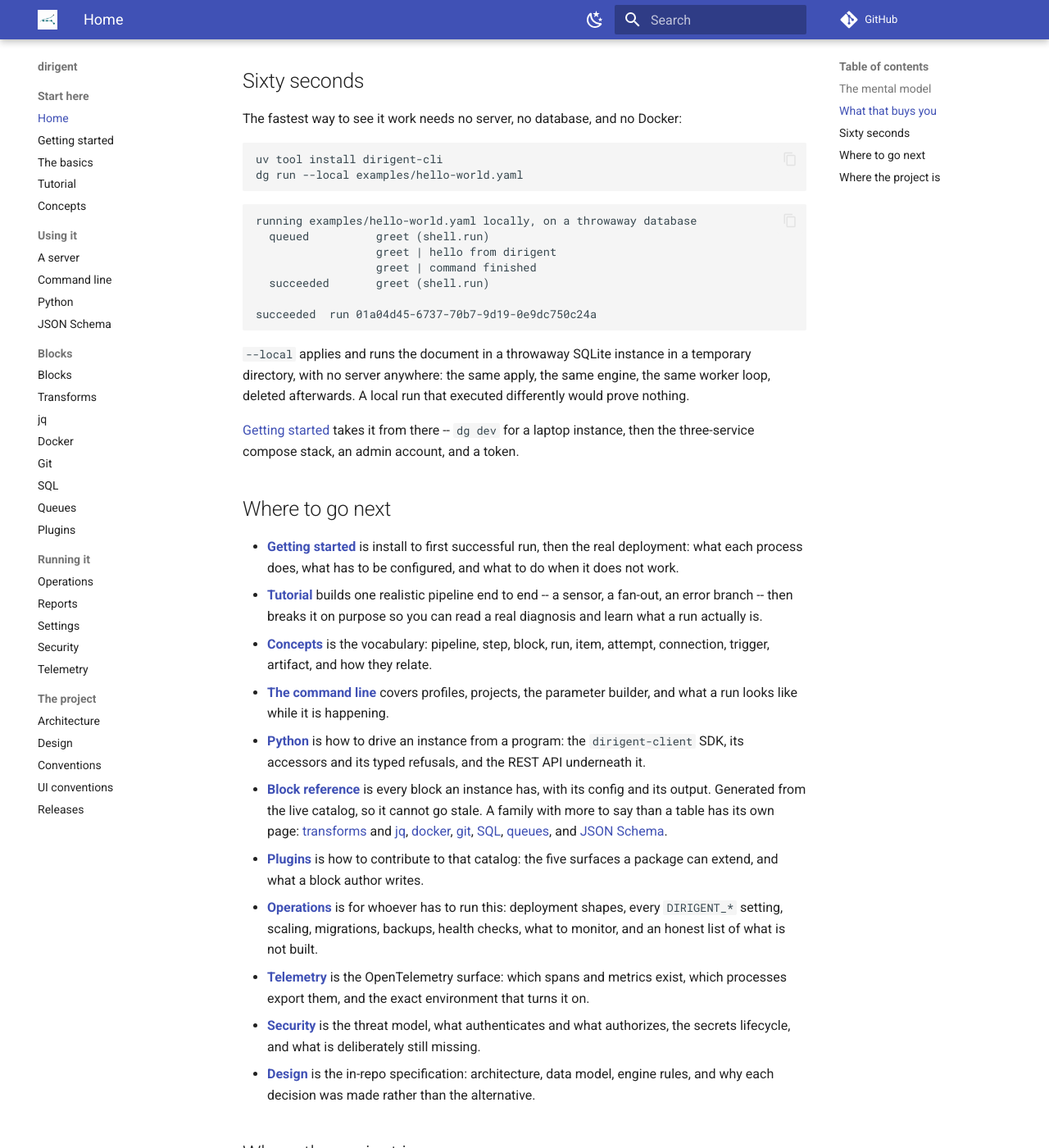
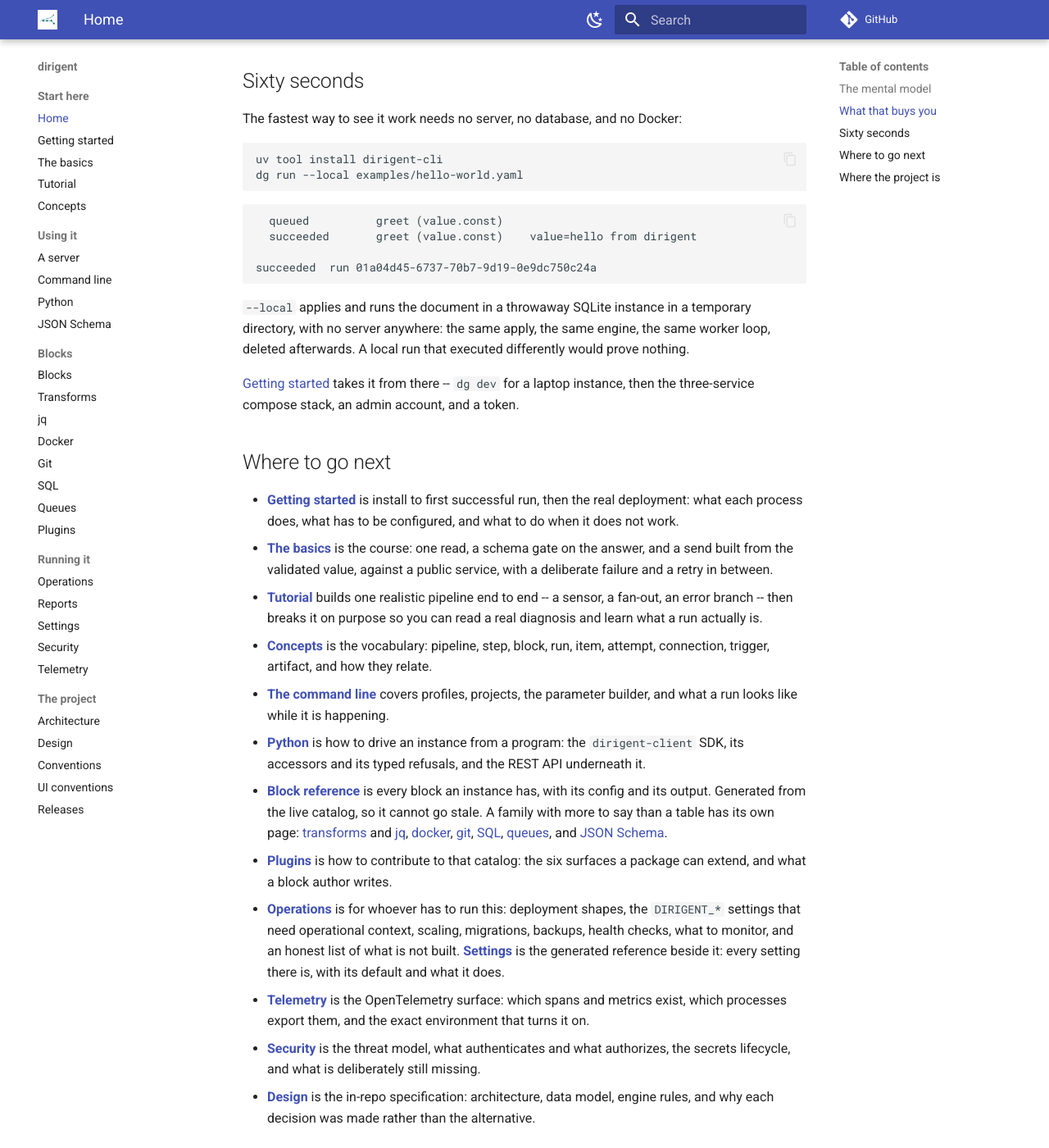
Before and after one commit to winterop-com/dirigent, an MkDocs documentation site: the page built from docs/index.md, in a window 1280 px wide and 1400 px high, scrolled down 1152 px. Shown: the whole window at 82% size. Built offline with MkDocs 1.6.1 and Material for MkDocs 9.7.7, drawn with Linux system fonts in a browser that asks for light colours; comment, search, counter and statistics services are not loaded; some of the changed text lies outside the part shown.

Commit message:
docs: correct the README and docs index against 0.16.4
The quickstart's project flow ran commands that no longer work: `dg init` writes
an empty `pipelines/`, so `dg run hello-world` had nothing to run, and a listing
is NDJSON whose row rides under `fields`, so `jq -r '.[0].id'` failed outright.
The front page showed hello-world running `shell.run`; it runs `value.const`.

Also: the pypi pyversions badge rendered "missing", the built-in pack list was
short six blocks, the planned section listed work that has shipped, the config
layers left out `.env`, `infra/compose.yaml` runs seven services rather than
three, the corpus outgrew its description, `examples/failure/retries.yaml` needs
its allowlist grant, a contribution spans six surfaces, and the settings
reference was not named.

````diff
--- a/docs/index.md
+++ b/docs/index.md
@@ -52,11 +52,8 @@
 ```
 
 ```text
-running examples/hello-world.yaml locally, on a throwaway database
-  queued          greet (shell.run)
-                  greet | hello from dirigent
-                  greet | command finished
-  succeeded       greet (shell.run)
+  queued          greet (value.const)
+  succeeded       greet (value.const)    value=hello from dirigent
 
 succeeded  run 01a04d45-6737-70b7-9d19-0e9dc750c24a
 ```
@@ -73,6 +70,9 @@
 - **[Getting started](getting-started.md)** is install to first successful run, then the real
   deployment: what each process does, what has to be configured, and what to do when it does
   not work.
+- **[The basics](basics.md)** is the course: one read, a schema gate on the answer, and a send
+  built from the validated value, against a public service, with a deliberate failure and a
+  retry in between.
 - **[Tutorial](tutorial.md)** builds one realistic pipeline end to end -- a sensor, a fan-out,
   an error branch -- then breaks it on purpose so you can read a real diagnosis and learn what
   a run actually is.
@@ -87,11 +87,13 @@
   than a table has its own page: [transforms](transforms.md) and [jq](jq.md),
   [docker](docker.md), [git](git.md), [SQL](sql.md), [queues](queues.md), and
   [JSON Schema](json-schema.md).
-- **[Plugins](plugins.md)** is how to contribute to that catalog: the five surfaces a package
+- **[Plugins](plugins.md)** is how to contribute to that catalog: the six surfaces a package
   can extend, and what a block author writes.
-- **[Operations](operations.md)** is for whoever has to run this: deployment shapes, every
-  `DIRIGENT_*` setting, scaling, migrations, backups, health checks, what to monitor, and an
-  honest list of what is not built.
+- **[Operations](operations.md)** is for whoever has to run this: deployment shapes, the
+  `DIRIGENT_*` settings that need operational context, scaling, migrations, backups, health
+  checks, what to monitor, and an honest list of what is not built.
+  **[Settings](settings.md)** is the generated reference beside it: every setting there is,
+  with its default and what it does.
 - **[Telemetry](telemetry.md)** is the OpenTelemetry surface: which spans and metrics exist,
   which processes export them, and the exact environment that turns it on.
 - **[Security](security.md)** is the threat model, what authenticates and what authorizes, the
@@ -106,8 +108,8 @@
 with `dg apply` / `dg export`, the authenticated REST surface, the web UI the server ships,
 the scheduler with its advisory lock and misfire policy, webhook intake, alert rules delivered
 through a retried notification queue, `dirigent-storage-s3`, the built-in block families
-([HTTP, storage, shell, docker, git, sql, the queue sensors and the transform verbs](blocks.md)),
-and OpenTelemetry instrumentation.
+([HTTP, storage, shell, docker, git, sql, the queues, the clocks, schema validation, reports and
+the transform verbs](blocks.md)), and OpenTelemetry instrumentation.
 
 Retention is off until you configure it: each family has its own age and nothing
 is pruned until one is set. See [retention](operations.md#retention), and [known
````
Also changed, not shown: README.md (+51 -37 lines).
